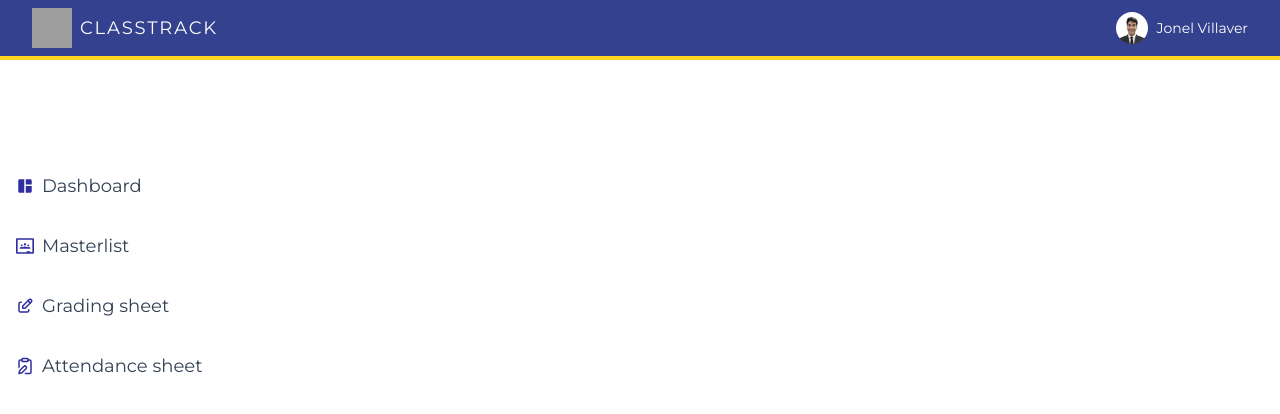
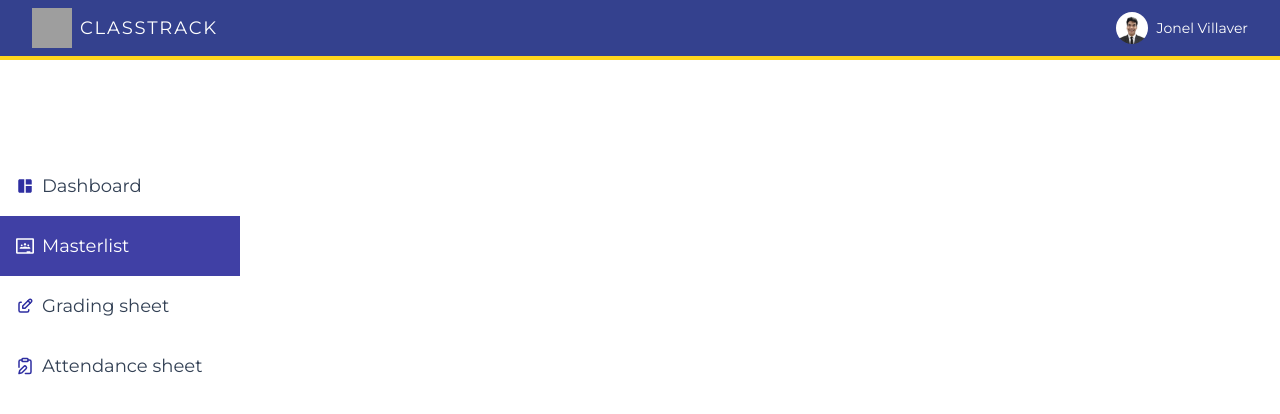
Before and after one commit to Nelman25/ClassTrack, a React (Vite) app: page / in a window 1280 px wide. Shown: the top 414 px of the page. Built offline with nearby package versions, Linux system fonts and the light colour scheme; no server answers; grey boxes are pictures that could not be loaded; a web font is replaced by a local one.

Commit message:
add active tab + user logout

```diff
--- a/src/components/Sidebar.jsx
+++ b/src/components/Sidebar.jsx
@@ -2,13 +2,35 @@ import { SiGoogleclassroom } from "react-icons/si";
 import { LuClipboardEdit } from "react-icons/lu";
 import { TbEdit } from "react-icons/tb";
 import { MdSpaceDashboard } from "react-icons/md";
-import { Link, useParams } from "react-router-dom";
+import { Link, useLocation, useParams } from "react-router-dom";
+import { CiLogout } from "react-icons/ci";
+import { auth } from "../../config/firebase";
+import { useEffect, useState } from "react";
 
 const Sidebar = () => {
   const { classId } = useParams();
+  const location = useLocation();
+  const [active, setActive] = useState("masterlist");
+
+  useEffect(() => {
+    const path = location.pathname;
+    if (path.includes("gradingsheet")) setActive("gradingsheet");
+    else if (path.includes("attendancesheet")) setActive("attendancesheet");
+    else if (path.includes("masterlist")) setActive("masterlist");
+  }, [location]);
+
+  const handleLogout = async () => {
+    try {
+      await auth.signOut();
+      window.location.href = "/login";
+      console.log("User logged out successfully.");
+    } catch (err) {
+      console.error(err);
+    }
+  };
 
   return (
-    <aside className="w-[15rem] max-h-auto pt-24 sidebar">
+    <aside className="w-[15rem] h-[50rem] pt-24 sidebar relative">
       <nav>
         <ul className="min-w-[240px]">
           <Link to={`/dashboard`}>
@@ -18,25 +40,55 @@ const Sidebar = () => {
             </li>
           </Link>
           <Link to={`/masterlist/${classId}`}>
-            <li className="flex items-center gap-2 text-slate-700 text-lg w-full px-4 py-4 group hover:bg-[#4040a5] hover:text-white">
-              <SiGoogleclassroom className="group-hover:text-white text-[#2E2EA1]" />
+            <li
+              className={`flex items-center gap-2 text-slate-700 text-lg w-full px-4 py-4 group hover:bg-[#4040a5] hover:text-white ${
+                active === "masterlist" && "bg-[#4040a5] text-white"
+              }`}
+            >
+              <SiGoogleclassroom
+                className={`group-hover:text-white text-[#2E2EA1] ${
+                  active === "masterlist" && "text-white "
+                }`}
+              />
               Masterlist
             </li>
           </Link>
           <Link to={`/gradingsheet/${classId}`}>
-            <li className="flex items-center gap-2 text-slate-700 text-lg w-full px-4 py-4 group hover:bg-[#4040a5] hover:text-white">
-              <TbEdit className="text-[#2E2EA1] group-hover:text-white" />
+            <li
+              className={`flex items-center gap-2 text-slate-700 text-lg w-full px-4 py-4 group hover:bg-[#4040a5] hover:text-white ${
+                active === "gradingsheet" && "bg-[#4040a5] text-white"
+              }`}
+            >
+              <TbEdit
+                className={`text-[#2E2EA1] group-hover:text-white ${
+                  active === "gradingsheet" && "text-white"
+                }`}
+              />
               Grading sheet
             </li>
           </Link>
           <Link to={`attendancesheet/${classId}`}>
-            <li className="flex items-center gap-2 text-slate-700 text-lg w-full px-4 py-4 group hover:bg-[#4040a5] hover:text-white">
-              <LuClipboardEdit className="text-[#2E2EA1] group-hover:text-white" />
+            <li
+              className={`flex items-center gap-2 text-slate-700 text-lg w-full px-4 py-4 group hover:bg-[#4040a5] hover:text-white ${
+                active === "attendancesheet" && "bg-[#4040a5] text-white"
+              }`}
+            >
+              <LuClipboardEdit
+                className={`text-[#2E2EA1] group-hover:text-white ${
+                  active === "attendancesheet" && "text-white"
+                }`}
+              />
               Attendance sheet
             </li>
           </Link>
         </ul>
       </nav>
+      <button
+        onClick={handleLogout}
+        className="flex w-full items-center justify-center gap-2 text-lg font-medium text-slate-800 absolute bottom-0 group hover:text-blue-400"
+      >
+        <CiLogout className="text-xl group-hover:text-blue-400" /> Logout
+      </button>
     </aside>
   );
 };
```
